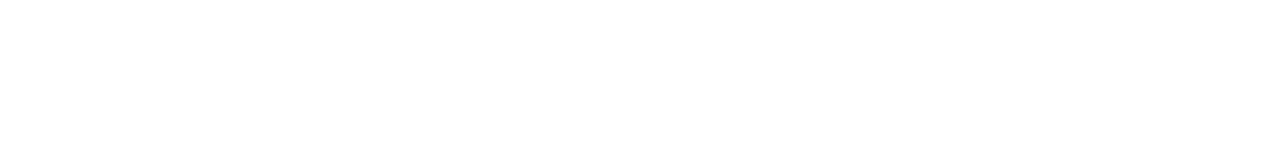
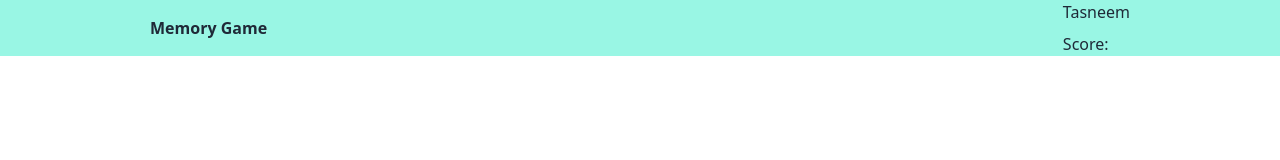
Before and after one commit to abdullahabutasneem/memory-game, a plain HTML site: page index.html in a window 1280 px wide. Drawn offline with nearby package versions, Linux system fonts and the light colour scheme.

Commit message:
header UI is almost done

```diff
--- a/index.html
+++ b/index.html
@@ -11,7 +11,15 @@
 </head>
 
 <body>
-
+    <header class="bg-teal-200">
+        <div class="heading flex flex-row items-center justify-between max-w-[980px] mx-auto">
+            <h1 class="font-bold">Memory Game</h1>
+            <div class="flex flex-col gap-2">
+                <p class="font-medium">Tasneem</p>
+                <p class="font-medium">Score: <span></span></p>
+            </div>
+        </div>
+    </header>
 </body>
 
 </html>
```
